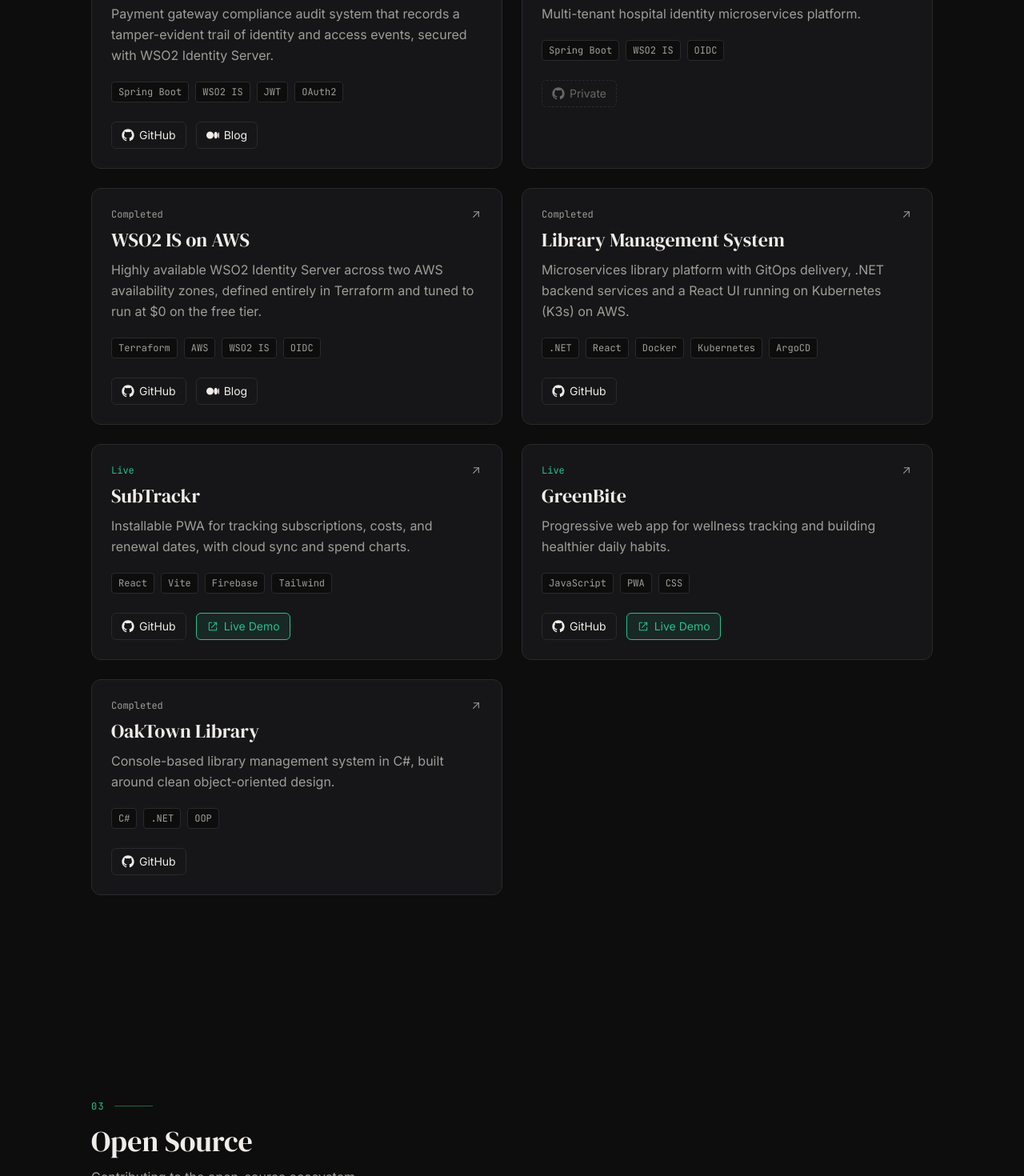
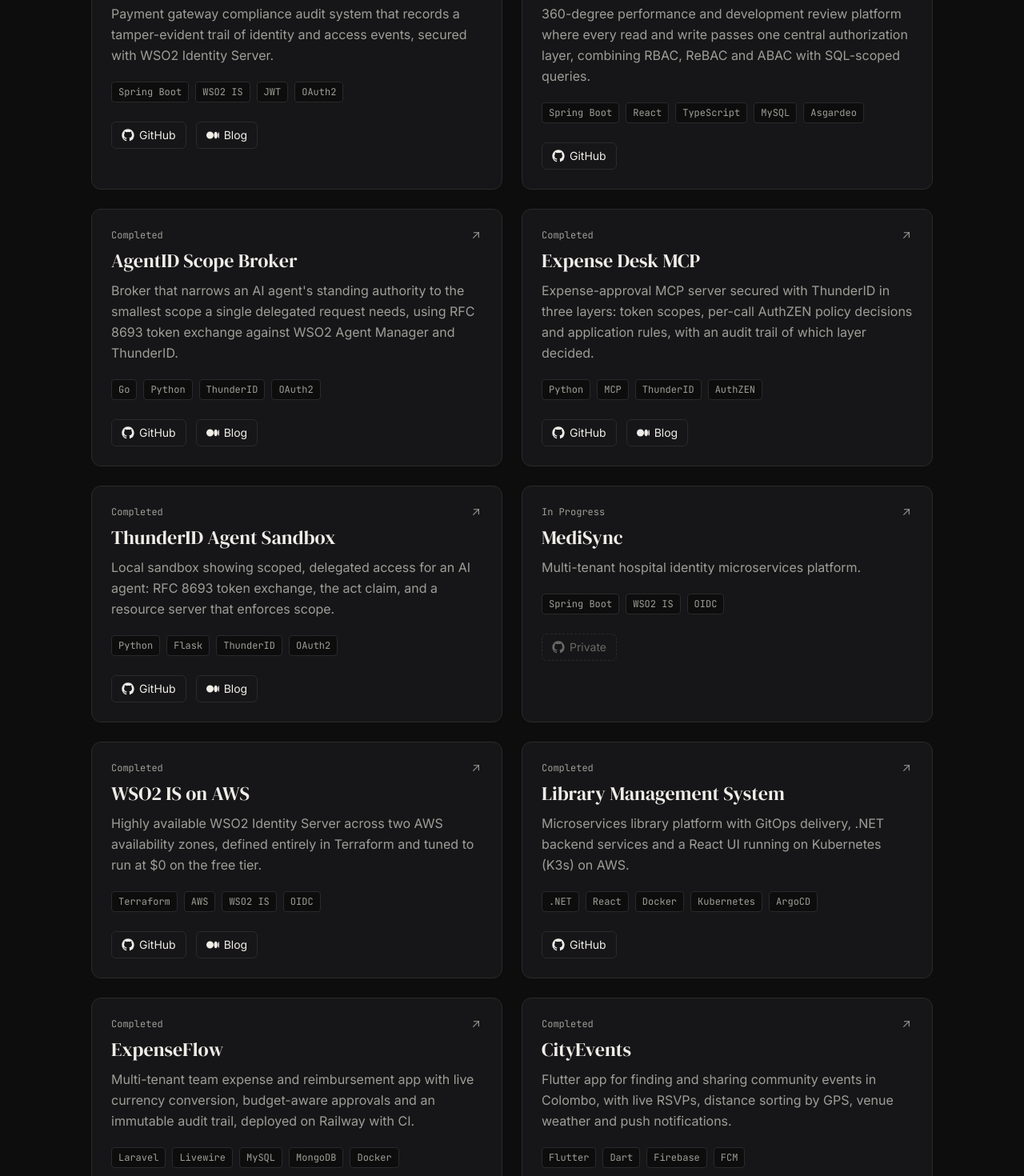
Before and after one commit to pasindubalasooriya/pasindubalasooriya.github.io, a React (Vite) app: page / in a window 1280 px wide. Shown: the part 2220-3690 px from the top of the page at 80% size. Built offline with nearby package versions, Linux system fonts and the light colour scheme.

Commit message:
Add six GitHub projects to Projects section

```diff
--- a/src/data/projects.js
+++ b/src/data/projects.js
@@ -9,6 +9,45 @@
     github: 'https://github.com/pasindubalasooriya/AuditTrail',
     demo: '',
     blog: 'https://medium.com/@pasindudilshanbalasooriya/what-building-an-audit-trail-taught-me-about-wso2-identity-server-b65b16661efd',
+  },
+  {
+    title: 'Altrium 360 Review',
+    status: 'Completed',
+    description:
+      '360-degree performance and development review platform where every read and write passes one central authorization layer, combining RBAC, ReBAC and ABAC with SQL-scoped queries.',
+    tech: ['Spring Boot', 'React', 'TypeScript', 'MySQL', 'Asgardeo'],
+    github: 'https://github.com/pasindubalasooriya/360-Degree-Performance-and-Development-Review-Platform',
+    demo: '',
+  },
+  {
+    title: 'AgentID Scope Broker',
+    status: 'Completed',
+    description:
+      "Broker that narrows an AI agent's standing authority to the smallest scope a single delegated request needs, using RFC 8693 token exchange against WSO2 Agent Manager and ThunderID.",
+    tech: ['Go', 'Python', 'ThunderID', 'OAuth2'],
+    github: 'https://github.com/pasindubalasooriya/agentid-scope-broker',
+    demo: '',
+    blog: 'https://medium.com/@pasindudilshanbalasooriya/giving-ai-agents-only-the-access-they-need-one-request-at-a-time-212692d28381',
+  },
+  {
+    title: 'Expense Desk MCP',
+    status: 'Completed',
+    description:
+      'Expense-approval MCP server secured with ThunderID in three layers: token scopes, per-call AuthZEN policy decisions and application rules, with an audit trail of which layer decided.',
+    tech: ['Python', 'MCP', 'ThunderID', 'AuthZEN'],
+    github: 'https://github.com/pasindubalasooriya/thunderid-expense-desk-mcp',
+    demo: '',
+    blog: 'https://medium.com/@pasindudilshanbalasooriya/securing-an-mcp-server-with-thunderid-86b0eb426ed7',
+  },
+  {
+    title: 'ThunderID Agent Sandbox',
+    status: 'Completed',
+    description:
+      'Local sandbox showing scoped, delegated access for an AI agent: RFC 8693 token exchange, the act claim, and a resource server that enforces scope.',
+    tech: ['Python', 'Flask', 'ThunderID', 'OAuth2'],
+    github: 'https://github.com/pasindubalasooriya/thunderid-agent-sandbox',
+    demo: '',
+    blog: 'https://medium.com/@pasindudilshanbalasooriya/i-gave-an-ai-agent-its-own-identity-heres-what-actually-happened-ee0a7cd60757',
   },
   {
     title: 'MediSync',
@@ -35,6 +74,24 @@
       'Microservices library platform with GitOps delivery, .NET backend services and a React UI running on Kubernetes (K3s) on AWS.',
     tech: ['.NET', 'React', 'Docker', 'Kubernetes', 'ArgoCD'],
     github: 'https://github.com/pasindubalasooriya/LMS',
+    demo: '',
+  },
+  {
+    title: 'ExpenseFlow',
+    status: 'Completed',
+    description:
+      'Multi-tenant team expense and reimbursement app with live currency conversion, budget-aware approvals and an immutable audit trail, deployed on Railway with CI.',
+    tech: ['Laravel', 'Livewire', 'MySQL', 'MongoDB', 'Docker'],
+    github: 'https://github.com/pasindubalasooriya/expenseflow',
+    demo: '',
+  },
+  {
+    title: 'CityEvents',
+    status: 'Completed',
+    description:
+      'Flutter app for finding and sharing community events in Colombo, with live RSVPs, distance sorting by GPS, venue weather and push notifications.',
+    tech: ['Flutter', 'Dart', 'Firebase', 'FCM'],
+    github: 'https://github.com/pasindubalasooriya/city_events',
     demo: '',
   },
   {
```
